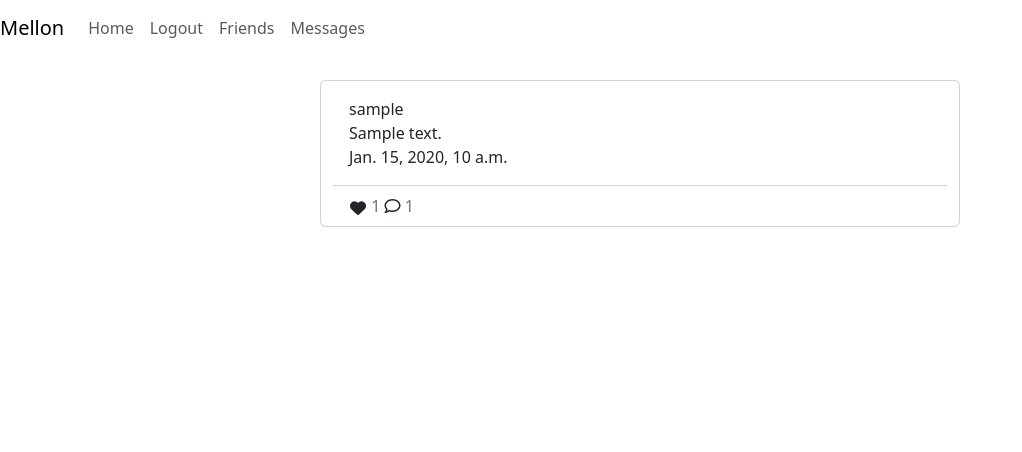
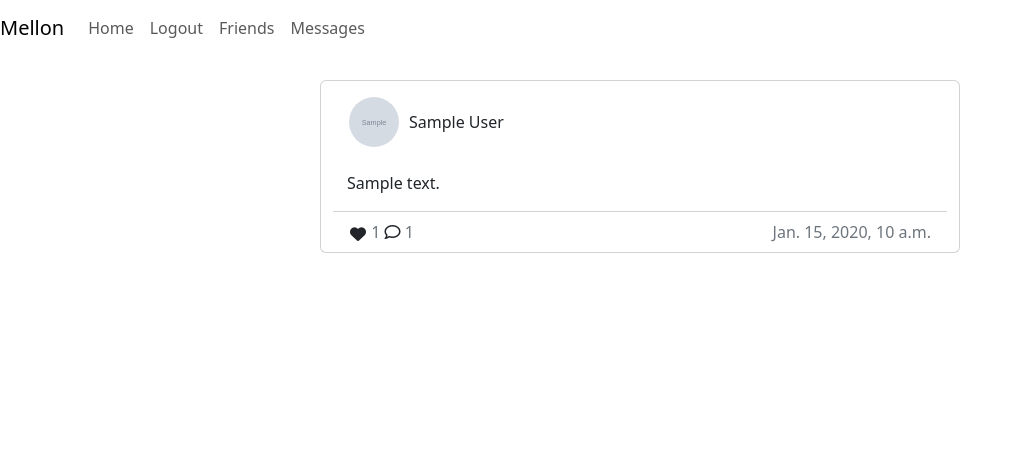
Before and after one commit to ejasquith/mellon, a Django app: template templates/home.html in a window 1280 px wide. Shown: the top 452 px of the page, without its empty margins (0-1022 px from the left). Run offline with Django 3.2, Linux system fonts and the light colour scheme; the template is opened without the code that fills it: values that come from a table or form of the project are taken from there, others are empty; a user stored in the database is signed in; tables that the repository leaves empty hold one stand-in row (values such as "Sample post"); grey boxes marked "Sample" are stand-in pictures; parts of the project's set-up code (start-up, migrations or seed data) failed here and were passed over; some libraries are stand-ins or nearby versions.

Commit message:
Update presentation of posts

```diff
--- a/static/css/style.css
+++ b/static/css/style.css
@@ -32,6 +32,31 @@
     border: 1px solid lightgrey;
 }
 
+.author-info {
+    display: flex;
+    align-items: center;
+}
+
+.author-image {
+    width: 50px;
+    margin-right: 10px;
+}
+
+.author-image img {
+    width: 50px;
+    height: 50px;
+    border-radius: 50%;
+    object-fit: cover;
+}
+
+.author-display-name {
+    width: calc(100% - 60px);
+}
+
+.post-body {
+    padding: 0 10px;
+}
+
 .btn-like {
     padding: 0;
 }
--- a/templates/home.html
+++ b/templates/home.html
@@ -7,10 +7,18 @@
         {% if user.is_authenticated %}
         {% for post in post_list|dictsortreversed:"created_on" %}
         <div class="col-md-6 offset-md-3 mt-4 card post" data-post-id="{{ post.id }}">
-            <div class="card-body">
-                <div class="author">{{ post.author }}</div>
-                <div class="body">{{ post.body }}</div>
-                <div class="created">{{ post.created_on }}</div>
+            <div class="card-body container-fluid">
+                <div class="row author-info">
+                    <span class="author-image">
+                        <img src="{{ post.author.profile_picture.url }}">
+                    </span>
+                    <span class="author-display-name">
+                        <p class="d-inline">{{ post.author.display_name }}</p>
+                    </span>
+                </div>
+                <div class="row post-body mt-4">
+                    {{ post.body }}
+                </div>
             </div>
             <div class="card-footer bg-white">
                 <!--Like Button-->
@@ -28,6 +36,9 @@
                 <span class="post-comments-display">
                     <i class="far fa-comment"></i>
                     <span class="text-secondary comments-count">{{ post.comments.count }}</span>
+                </span>
+                <span class="text-secondary post-timestamp" style="float:right;">
+                    {{ post.created_on }}
                 </span>
                 <div class="comment-section d-none">
                     <!--Comment form-->
```
